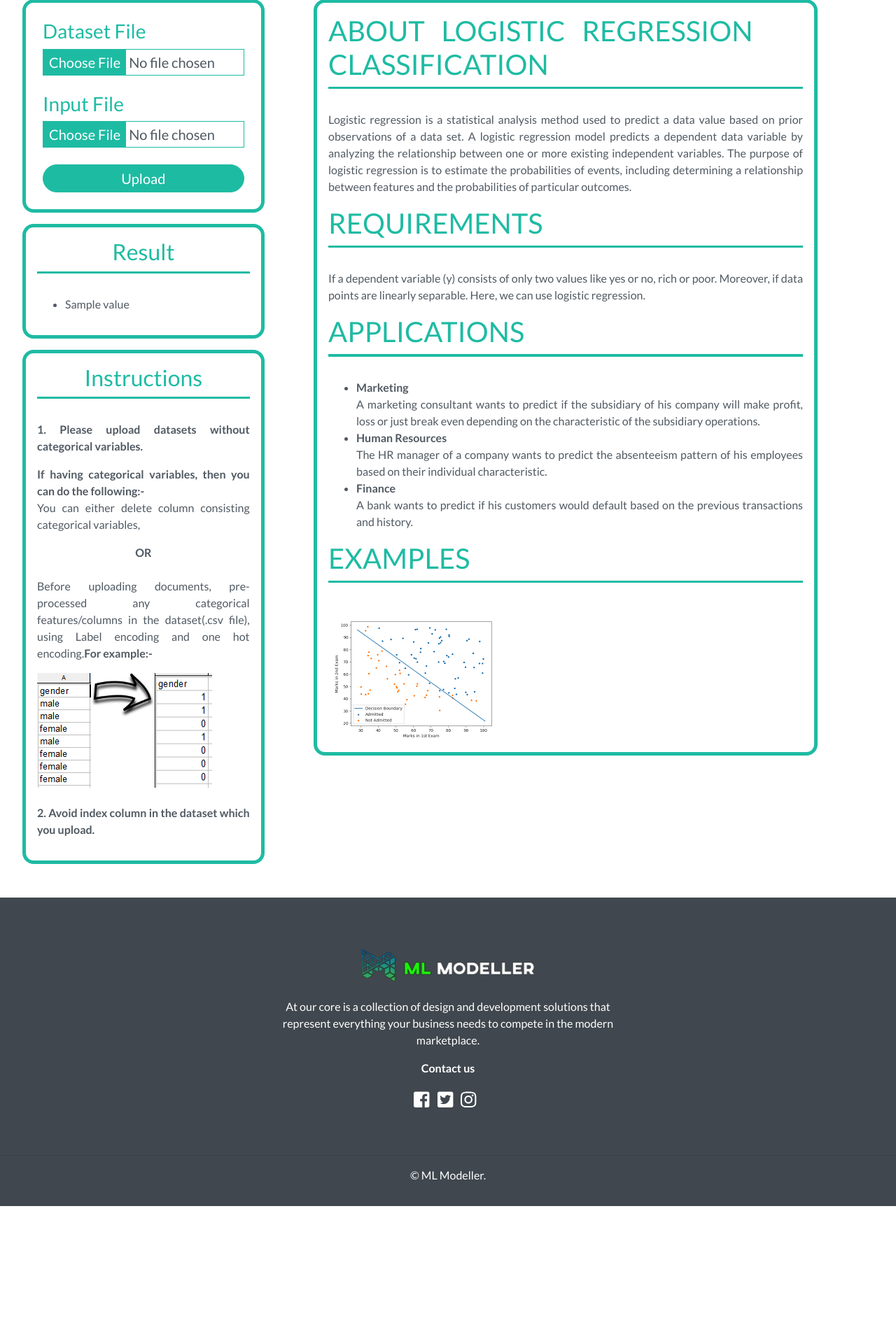
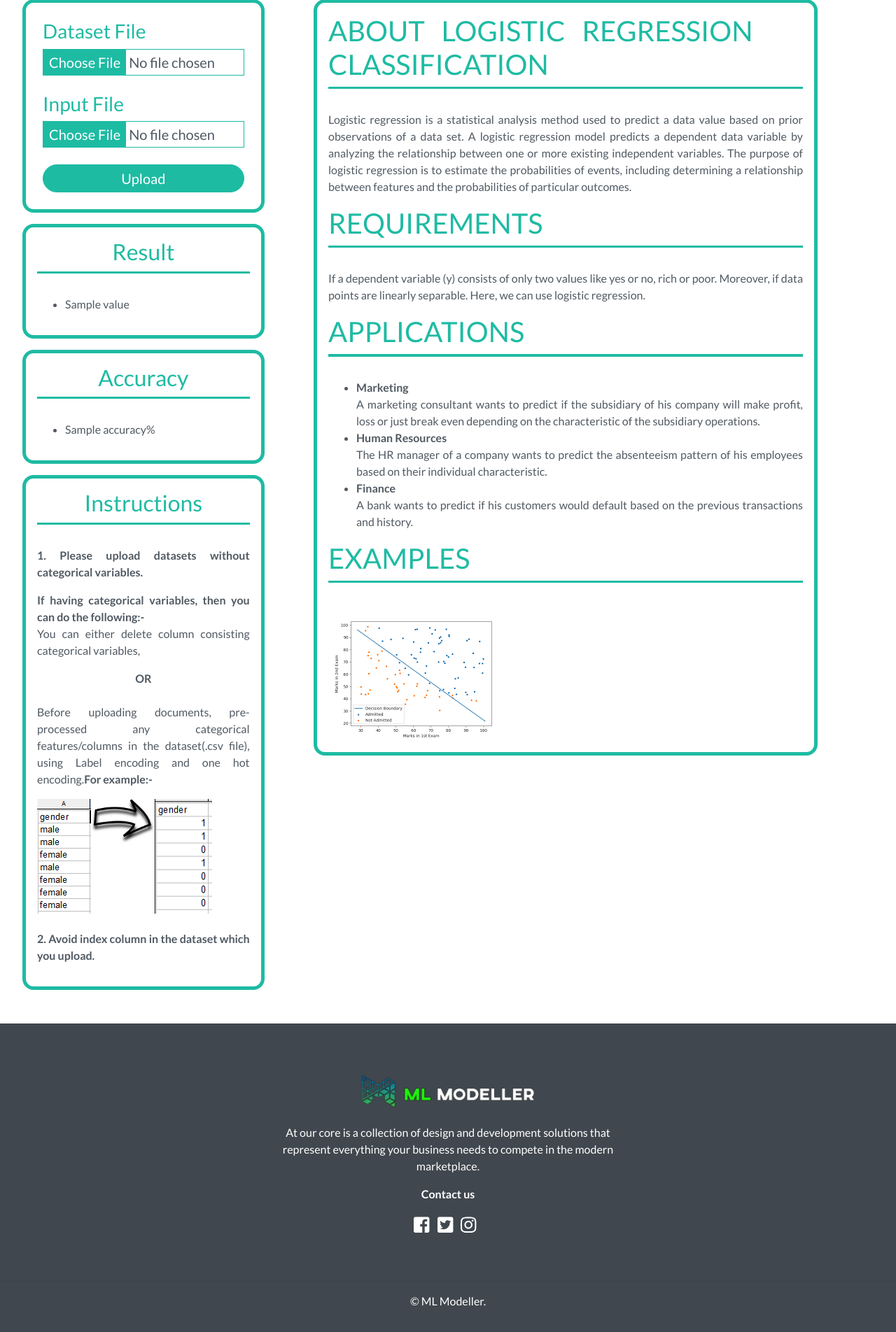
Before and after one commit to kartikeyahl/mlmodeller, a Django app: template classification/templates/Classification/Sub-Categories/Logistic Regression.html in a window 1280 px wide. Shown: the part 593-2497 px from the top of the page at 70% size. Before the commit the page ends 2317 px from the top, so only its background shows below. Run offline with Django 3.2, Linux system fonts and the light colour scheme; the template is opened without the code that fills it: most values are stand-ins (such as "Sample title", 1, 10 or a date in 2020); some libraries are stand-ins or nearby versions.

Commit message:
Update Logistic Regression.html

```diff
--- a/classification/templates/Classification/Sub-Categories/Logistic Regression.html
+++ b/classification/templates/Classification/Sub-Categories/Logistic Regression.html
@@ -40,6 +40,16 @@
 						{% for value in result %}
 							<li>{{value}}</li>
 						{% endfor %}
+						</ul>
+				</div>
+				<div class="result instruction">
+					<h2 class="text-center">Accuracy</h2>
+					<div class="description-underline"></div>
+					<p></p>
+					<ul>
+
+							<li>{{accuracy}}%</li>
+
 						</ul>
 				</div>
 				{% endif %}
```
